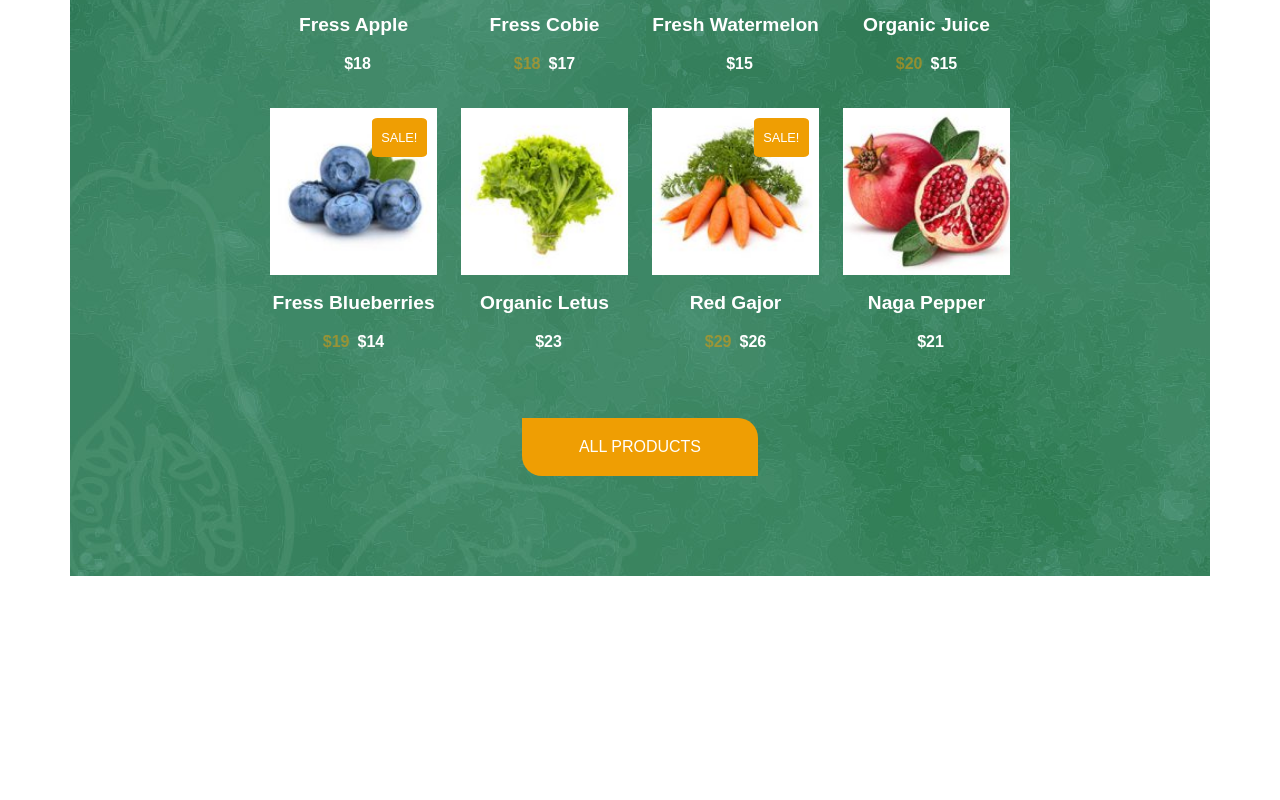
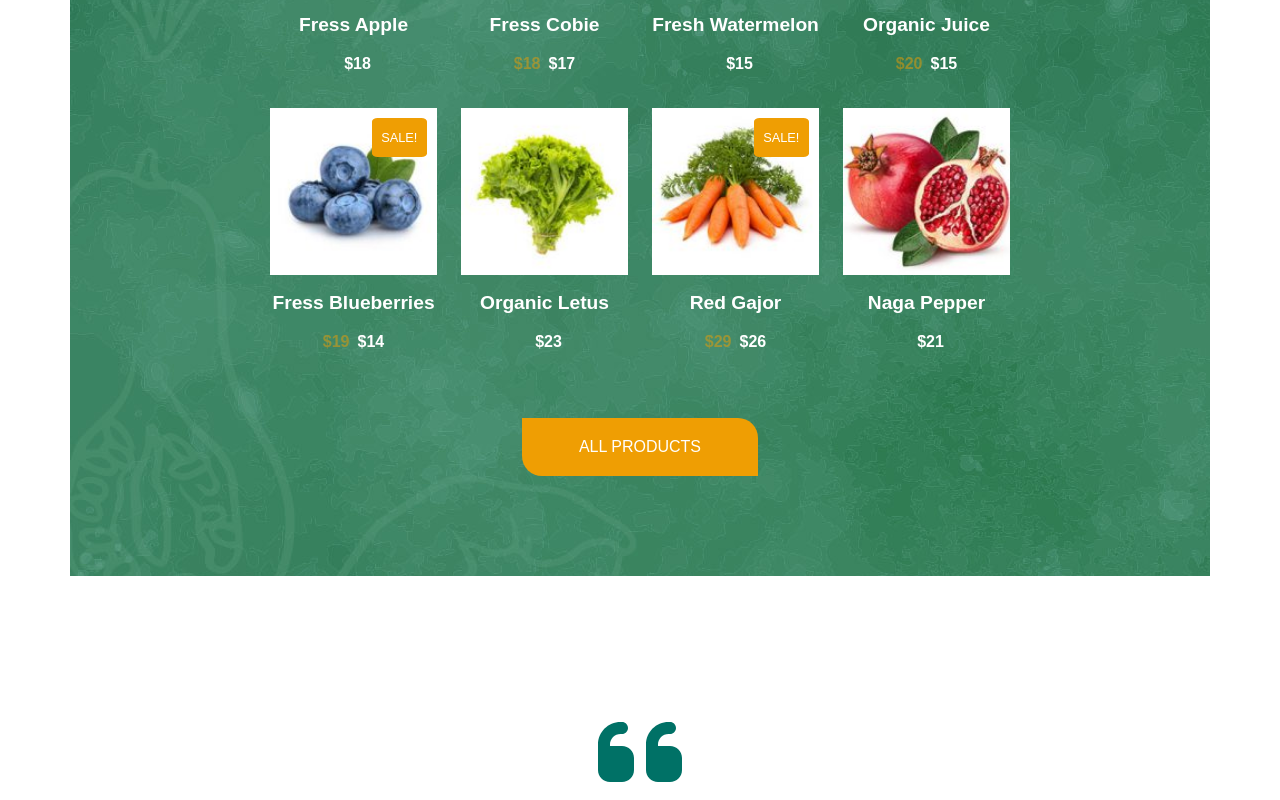
Before and after one commit to Flopiras/proj-html-vuejs, a Vue app: page / in a window 1280 px wide. Shown: the part 1980-2780 px from the top of the page. Before the commit the page ends 2684 px from the top, so only its background shows below. Built offline with nearby package versions, Linux system fonts and the light colour scheme.

Commit message:
add marks icon

```diff
--- a/src/components/main/SectionQuote.vue
+++ b/src/components/main/SectionQuote.vue
@@ -2,7 +2,7 @@
     <section class="text-center">
         <div class="container">
             <div class="marks">
-
+                <FontAwesomeIcon icon="fa-quote-left" class="fa-2xl" />
             </div>
         </div>
     </section>
@@ -14,4 +14,9 @@
 section {
     margin-top: 8rem;
 }
+
+.marks {
+    font-size: 3rem;
+    color: $main-color;
+}
 </style>
--- a/src/main.js
+++ b/src/main.js
@@ -21,11 +21,13 @@ import {
     faLocationDot,
     faEnvelope,
     faMagnifyingGlass,
-    faCartShopping
+    faCartShopping,
+    faQuoteLeft
 } from '@fortawesome/free-solid-svg-icons';
 
 /* add icons to the library */
-library.add(faClock, faLocationDot, faEnvelope, faMagnifyingGlass, faCartShopping, faFacebookF, faTwitter, faInstagram, faPinterestP);
+    faQuoteLeft
+    library.add(faClock, faLocationDot, faEnvelope, faMagnifyingGlass, faCartShopping, faFacebookF, faTwitter, faInstagram, faPinterestP, faQuoteLeft);
 
 createApp(App)
 .component('FontAwesomeIcon', FontAwesomeIcon)
```
